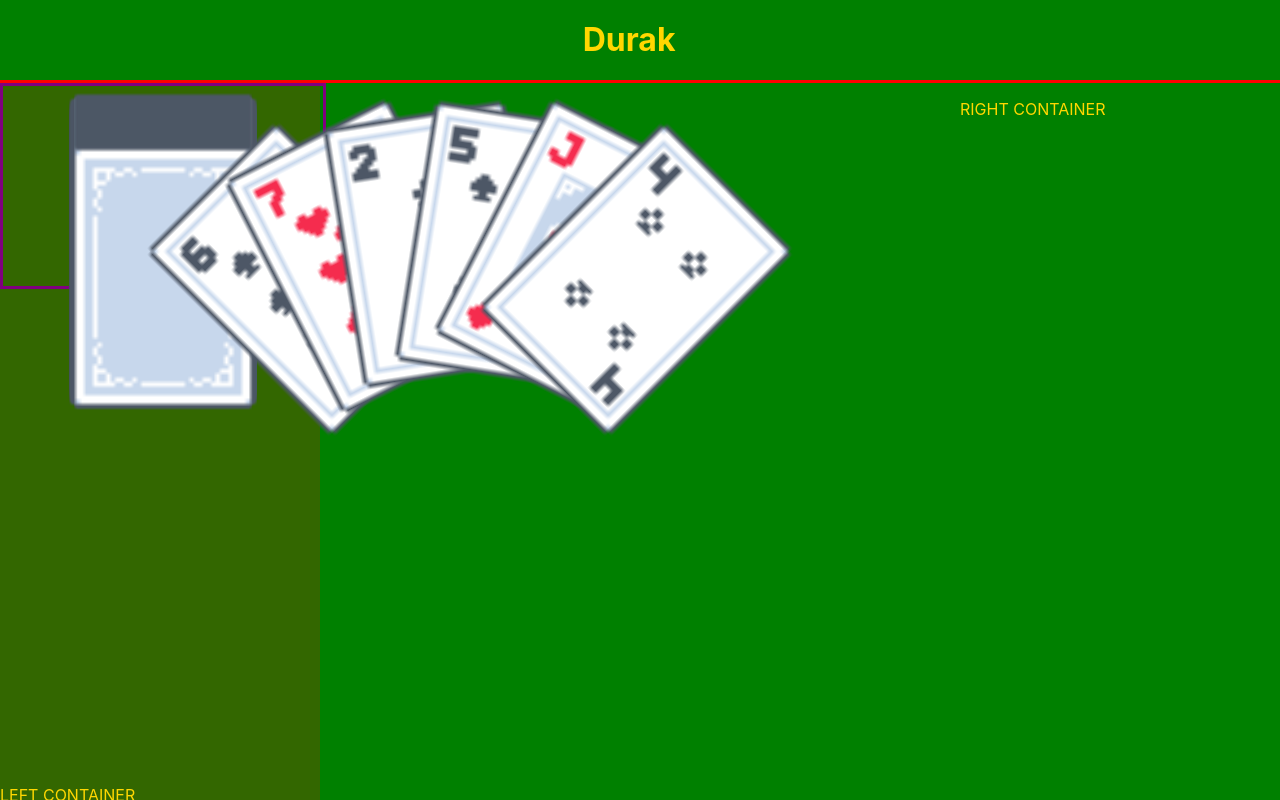
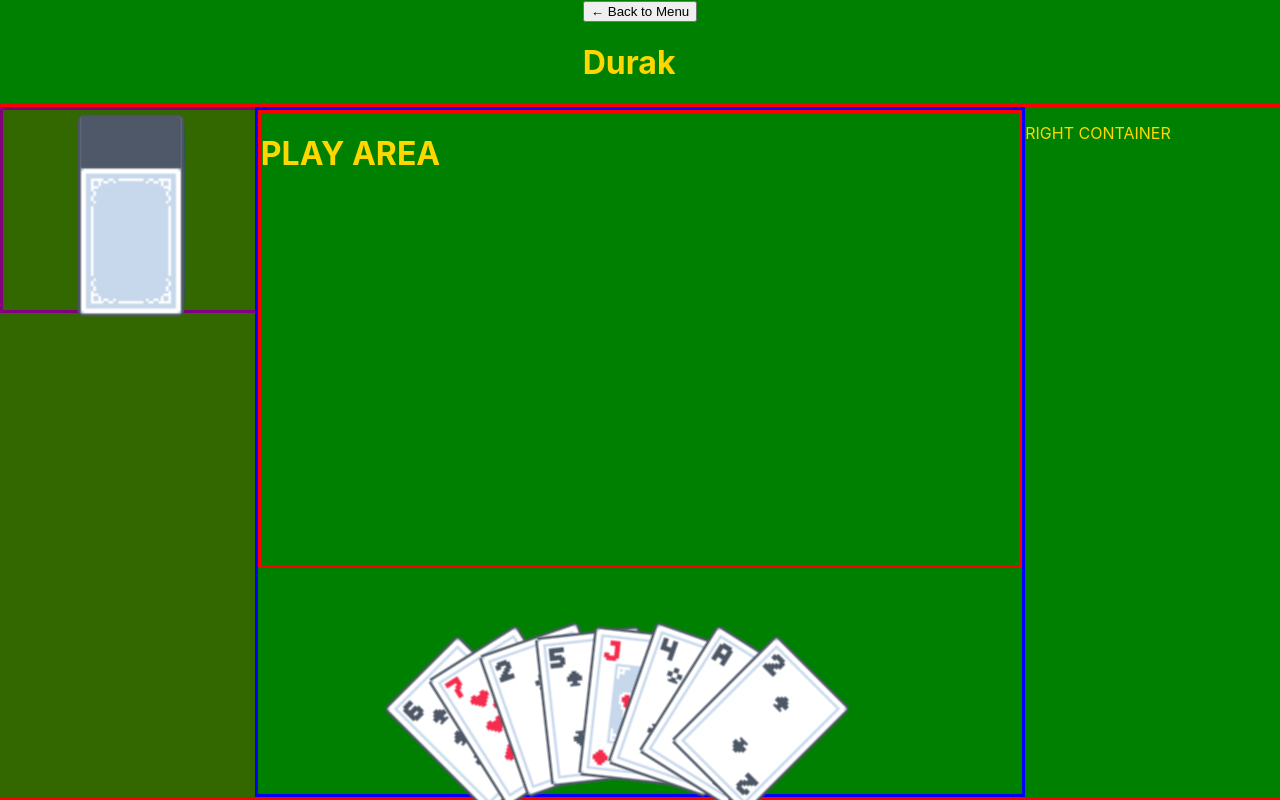
Before and after one commit to abattalov/card-game, a React (Vite) app: page / in a window 1280 px wide. Both pictures are taken after a click on the button "Durak". Built offline with nearby package versions, Linux system fonts and the light colour scheme.

Commit message:
fixed up some of the styling, add a cardSize css variable since cards can be different size for different games

```diff
--- a/src/App.css
+++ b/src/App.css
@@ -1,4 +1,5 @@
-html, body {
+html,
+body {
     background-color: green;
     margin: 0;
     padding: 0;
--- a/src/components/CardStack.tsx
+++ b/src/components/CardStack.tsx
@@ -9,13 +9,15 @@ interface CardStackProps {
 }
 
 function CardStack({cards, playerNumber, offset}: CardStackProps) {
+    const cardSize = "20vh";
     return (
         <div className="card-stack">
             {cards.map((card, index) =>
                 <div key={`p${playerNumber}-${index}`} style={{
                     position: 'absolute', top: `${index * offset}px`, left: '50%',
-                    transform: 'translateX(-50%)'
-                }}>
+                    transform: 'translateX(-50%)',
+                    '--cardSize': cardSize
+                } as React.CSSProperties}>
                     <Card card={{ ...card }} />
                 </div>)}
         </div>
--- a/src/components/HandComponent.tsx
+++ b/src/components/HandComponent.tsx
@@ -10,17 +10,20 @@ function lerp(start: number, end: number, t: number) {
 }
 
 function HandComponent({ hand }: HandComponentProps) {
-
+    const cardSize = "20vh";
 
     return (
-        <div className='durak-hand-container'>
+        <div className='durak-hand-container' style={{
+            '--cardSize': cardSize
+        } as React.CSSProperties}>
             {hand.map((card, index) => {
                 const t = index / (hand.length - 1);
                 const horizontalSpacing = 20;
                 const rotation = lerp(-45, 45, t);
                 const angleInRadians = rotation * Math.PI / 180;
                 const radius = 20;
-                const x = radius * Math.sin(angleInRadians) + (index * horizontalSpacing);
+                // const x = radius * Math.sin(angleInRadians) + (index * horizontalSpacing);
+                const x = radius * Math.sin(angleInRadians) + (index * horizontalSpacing) - ((hand.length - 1) * horizontalSpacing) / 2;
                 const y = radius * Math.cos(angleInRadians);
                 return (
                     <div key={`p1-${index}`} className='hand-card' style={{
--- a/src/games/durak/DurakGame.tsx
+++ b/src/games/durak/DurakGame.tsx
@@ -9,7 +9,7 @@ interface DurakGamePropTypes {
 
 let deck = shuffleDeck(createStandardDeck());
 
-let hand = deck.slice(0,6).map(card => ({...card, faceUp: true}));
+let hand = deck.slice(0,8).map(card => ({...card, faceUp: true}));
 
 console.log(hand);
 
@@ -28,16 +28,14 @@ function DurakGame({ onBack }: DurakGamePropTypes) {
                         playerNumber={1}
                         offset={1}
                         />
-                        <p>LEFT CONTAINER</p>
                 </div>
                 <div className='durak-middle-container'>
                     <div className='play-area'>
-
+                        <h1>PLAY AREA</h1>
                     </div>
                     <div className='player-hand-container'>
                         <HandComponent hand={hand}/>
                     </div>
-                    <p>MIDDLE CONTAINER</p>
                 </div>
                 <div className='durak-right-container'>
                         <p>RIGHT CONTAINER</p>
--- a/src/styles/Card.css
+++ b/src/styles/Card.css
@@ -1,6 +1,6 @@
 .card {
     aspect-ratio: 5/7;
-    height: 35vh; /* Set a specific height */
+    height: var(--cardSize, 35vh); /* Set a specific height */
     width: auto; /* Will maintain aspect ratio */
     /* border-radius: 3px; */
     /* box-shadow: 0 4px 8px rgba(0, 0, 0, 0.2); */
--- a/src/styles/games/Durak.css
+++ b/src/styles/games/Durak.css
@@ -27,7 +27,13 @@
 }
 
 .durak-middle-container {
-    flex: 2;
+    display: flex;
+    flex: 3;
+    flex-direction: column;
+    position: relative;
+    border: 3px solid blue;
+    justify-content: center;
+    /* align-items: center; */
 }
 
 .durak-right-container {
@@ -39,8 +45,21 @@
 .durak-hand-container {
     /* display: flex; */
     position: relative;
-    /* Same for hand container */
-    width: 100%;
+    /* width: 100%; */
     height: 150px;
-    /* Give it dimensions */
+    transform: translateX(-80px);
 }
+
+.player-hand-container {
+    display: flex;
+    flex: 1;
+    justify-content: center;
+    align-items: center;
+}
+
+.play-area {
+    flex: 2;
+    border: 3px solid red;
+
+    /* background-color: red; */
+}
```
